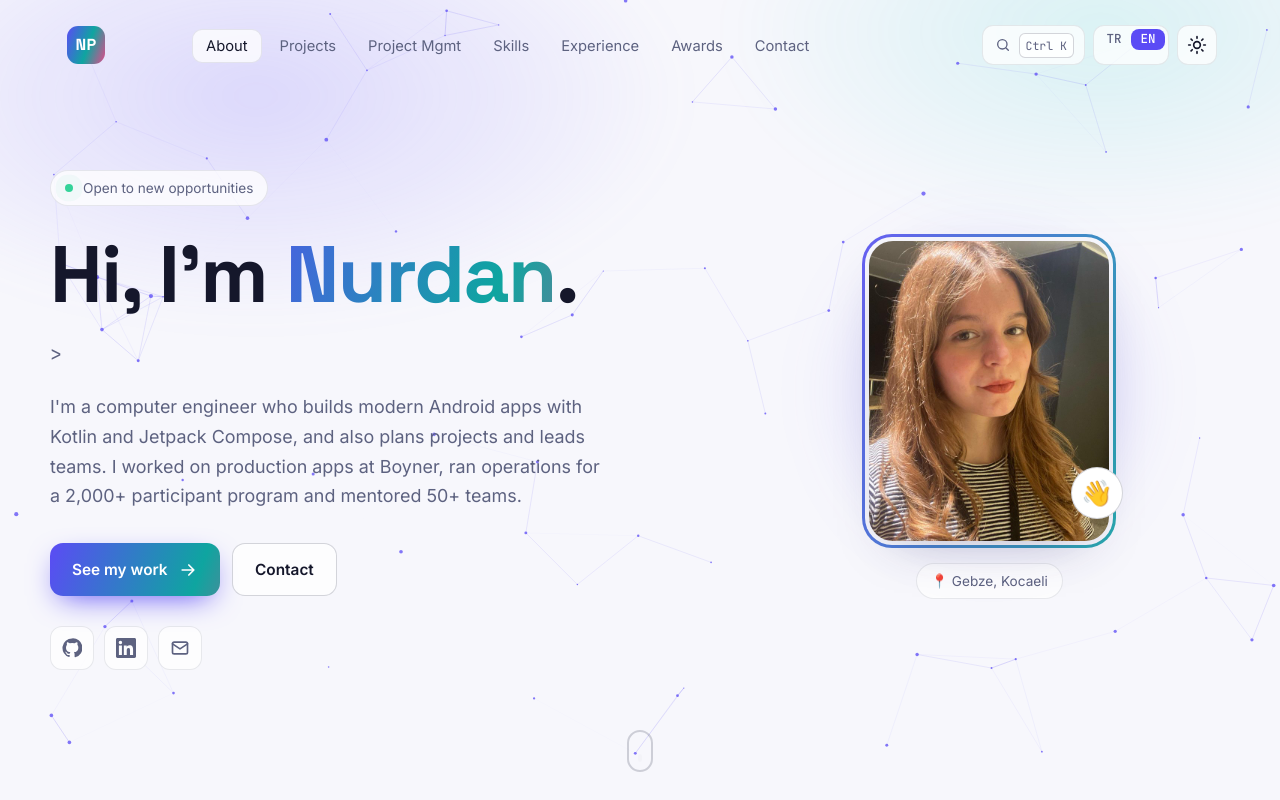
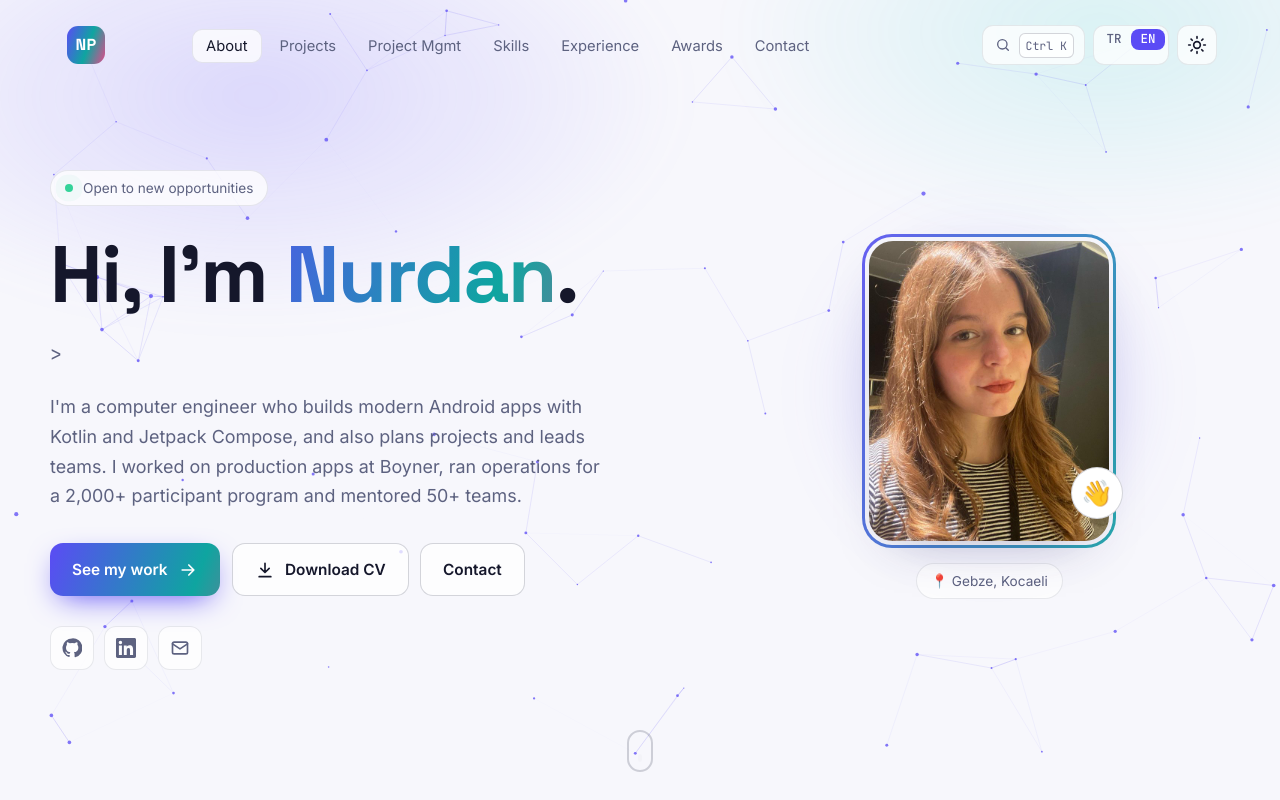
Before and after one commit to nurdanpehlivan/nurdanpehlivan.github.io, a plain HTML site: page index.html in a window 1280 px wide. Shown: the top 800 px of the page. Drawn offline with Linux system fonts and the light colour scheme; animation ran at ten frames a second.

Commit message:
Cvler eklendi

```diff
--- a/i18n.js
+++ b/i18n.js
@@ -12,6 +12,7 @@ const UI = {
   'nav.awards': { tr: 'Başarılar', en: 'Awards' },
   'nav.contact': { tr: 'İletişim', en: 'Contact' },
   'ui.theme': { tr: 'Temayı değiştir', en: 'Toggle theme' },
+  'ui.cv': { tr: 'CV\'mi indir', en: 'Download CV' },
   'ui.copied': { tr: 'E-posta kopyalandı ✓', en: 'E-mail copied ✓' },
   'ui.details': { tr: 'Detaylar', en: 'Details' },
   'ui.langSwitched': { tr: 'Türkçe', en: 'English' },
--- a/index.html
+++ b/index.html
@@ -68,6 +68,8 @@
         <div class="cta">
           <a class="btn primary magnetic" href="#projects"><span data-i18n="hero.cta1"></span>
             <svg viewBox="0 0 24 24"><path d="M5 12h14M13 6l6 6-6 6"/></svg></a>
+          <a class="btn ghost magnetic" href="assets/cv/Nurdan_Pehlivan_CV_TR.pdf" target="_blank" rel="noopener" data-cv>
+            <svg viewBox="0 0 24 24"><path d="M12 4v11M7 10l5 5 5-5M5 20h14"/></svg><span data-i18n="ui.cv"></span></a>
           <a class="btn ghost magnetic" href="#contact" data-i18n="nav.contact"></a>
         </div>
         <div class="socials">
@@ -216,6 +218,7 @@
         </button>
         <div class="cta center">
           <a class="btn primary" href="mailto:nurdan37pehlivan@gmail.com" data-i18n="contact.mail"></a>
+          <a class="btn ghost" href="assets/cv/Nurdan_Pehlivan_CV_TR.pdf" target="_blank" rel="noopener" data-cv><span data-i18n="ui.cv"></span></a>
           <a class="btn ghost" href="https://linkedin.com/in/nurdanpehlivan" target="_blank" rel="noopener">LinkedIn</a>
           <a class="btn ghost" href="https://github.com/nurdanpehlivan" target="_blank" rel="noopener">GitHub</a>
         </div>      </div>
--- a/script.js
+++ b/script.js
@@ -469,6 +469,7 @@ function applyLang() {
   $$('[data-i18n-title]').forEach(el => { el.title = T(el.dataset.i18nTitle); });
   $$('[data-i18n-aria]').forEach(el => el.setAttribute('aria-label', T(el.dataset.i18nAria)));
   pInput.placeholder = T('palette.placeholder');
+  $$('[data-cv]').forEach(a => { a.href = `assets/cv/Nurdan_Pehlivan_CV_${lang === 'tr' ? 'TR' : 'EN'}.pdf`; });
   $$('#langBtn [data-l]').forEach(s => s.classList.toggle('on', s.dataset.l === lang));
   // a skill filter is a translated label, so drop it if it no longer exists
   if (currentTech && !PROJECTS.some(p => projTech(p).includes(currentTech))) currentTech = null;
```
Also changed, not shown: 4 other files.
